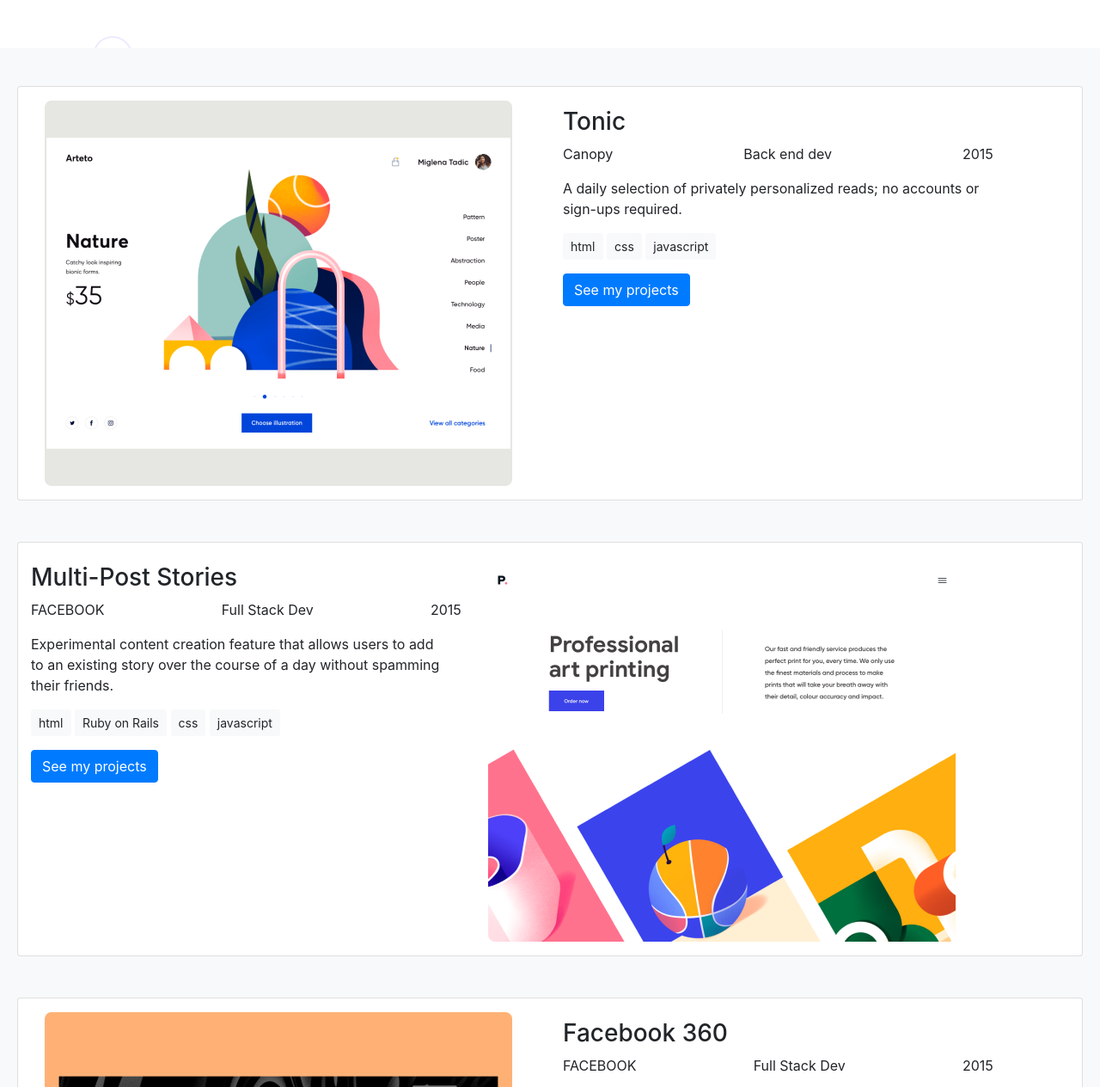
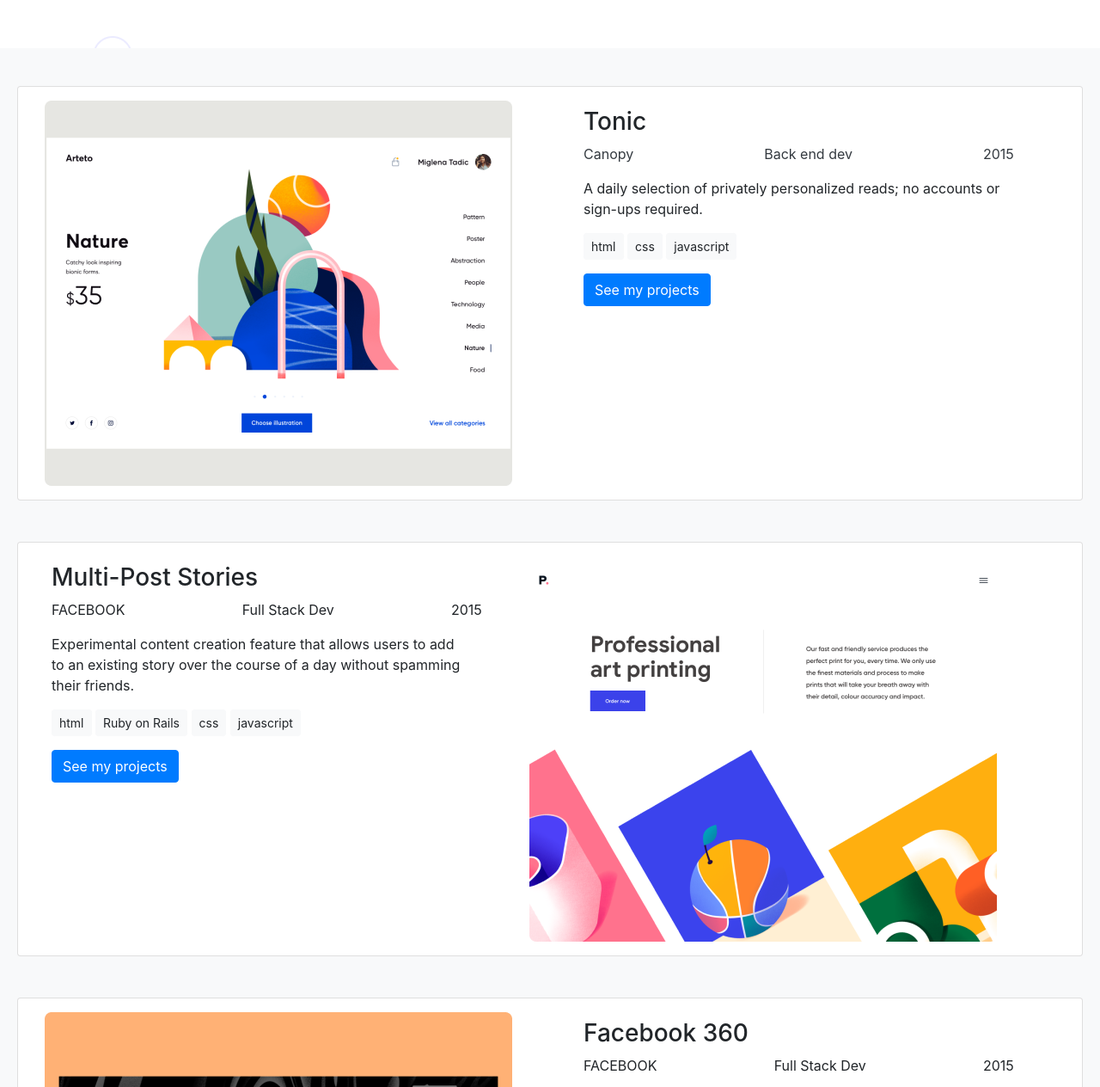
Before and after one commit to Mutai-Gilbert/Bootstrap, a plain HTML site: page index.html in a window 1280 px wide. Shown: the part 800-2064 px from the top of the page at 86% size. Drawn offline with nearby package versions, Linux system fonts and the light colour scheme.

```diff
--- a/index.html
+++ b/index.html
@@ -69,9 +69,9 @@
                     <img class="img-fluid rounded  p-2 m-2" src="./img/Snapshoot Portfolio.png">
                 </div>
 
-                <div class="col-sm-5 mt-4">
+                <div class="col-sm-5 m-4">
                     <h3>Tonic</h3>
-                    <ul class="row ml-0 list-unstyled justify-content-between">
+                    <ul class="row ml-0 list-unstyled justify-content-between text-dark">
                         <li>Canopy</li>
                         <!-- <button type="button" class="btn btn-dark btn-circle btn-sm"></button> -->
                         <li>Back end dev</li>
@@ -98,7 +98,7 @@
                     <img class="img-fluid rounded  p-2 m-2" src="./img/Snapshoot Portfolio-1.png">
                 </div>
 
-                <div class="col-sm-5 mt-4">
+                <div class="col-sm-5 m-4">
                     <h3>Multi-Post Stories</h3>
                     <ul class="row ml-0 list-unstyled justify-content-between">
                         <li>FACEBOOK</li>
@@ -128,7 +128,7 @@
                     <img class="img-fluid rounded  p-2 m-2" src="./img/Snapshoot Portfolio-3.png">
                 </div>
 
-                <div class="col-sm-5 mt-4">
+                <div class="col-sm-5 m-4">
                     <h3>Facebook 360</h3>
                     <ul class="row ml-0 list-unstyled justify-content-between">
                         <li>FACEBOOK</li>
@@ -158,7 +158,7 @@
                     <img class="img-fluid rounded  p-2 m-2" src="./img/Snapshoot Portfolio.png">
                 </div>
 
-                <div class="col-sm-5 mt-4">
+                <div class="col-sm-5 m-4">
                     <h3>Uber Navigation</h3>
                     <ul class="row ml-0 list-unstyled justify-content-between">
                         <li>Uber</li>
```
